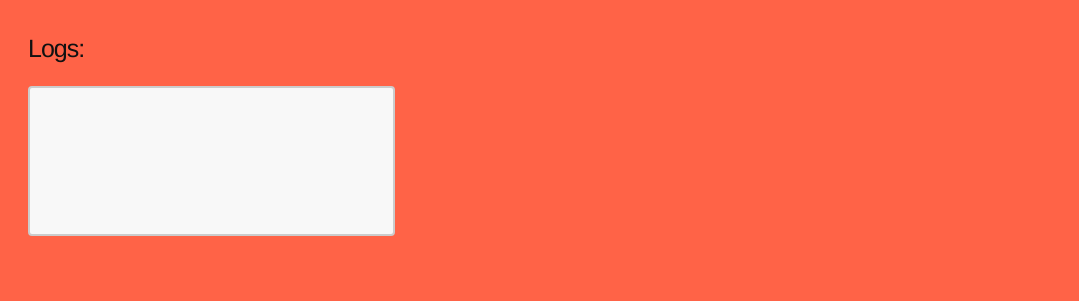
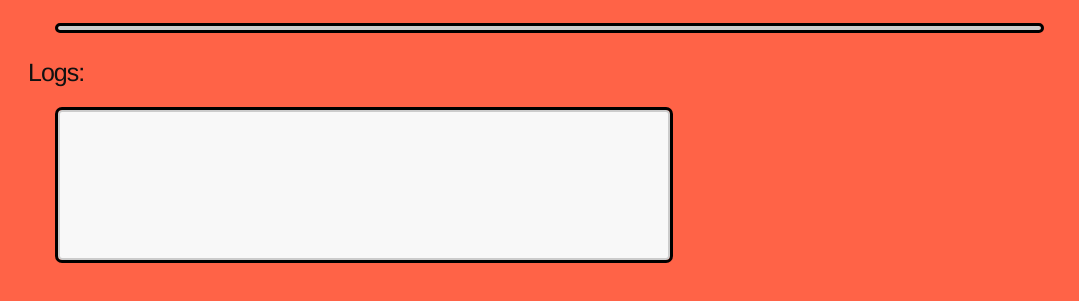
Before and after one commit to blackary/streamlit-desktop, an Electron app: page index.html in a window 1280 px wide. Shown: the part 169-470 px from the top of the page, without its empty margins (0-1079 px from the left). Drawn offline with Linux system fonts and the light colour scheme; no server answers.

Commit message:
A bit more styles

```diff
--- a/styles.css
+++ b/styles.css
@@ -12,6 +12,7 @@ body {
   line-height: 1;
   text-align: left;
   padding: 12px 20px;
+  padding-bottom: 200px;
 }
 
 h1 {
@@ -42,10 +43,22 @@ p {
   letter-spacing: -1px;
   line-height: 1;
   text-align: left;
+  padding-bottom: 20px;
+}
+
+#editor {
+  width: 80%;
+  background-color: white;
+  border: 2px solid #ccc;
+  border-radius: 4px;
+  outline-style: solid;
+  outline-color: black;
+  outline-width: 3px;
+  margin: 30px;
 }
 
 textarea {
-  width: 30%;
+  width: 50%;
   height: 150px;
   padding: 12px 20px;
   box-sizing: border-box;
@@ -54,7 +67,11 @@ textarea {
   background-color: #f8f8f8;
   font-size: 16px;
   resize: none;
+  outline-style: solid;
+  outline-color: black;
+  outline-width: 3px;
+  margin-left: 30px;
 }
 .log-label {
-  margin-top: 40px;
+  margin-top: 10px;
 }
```
